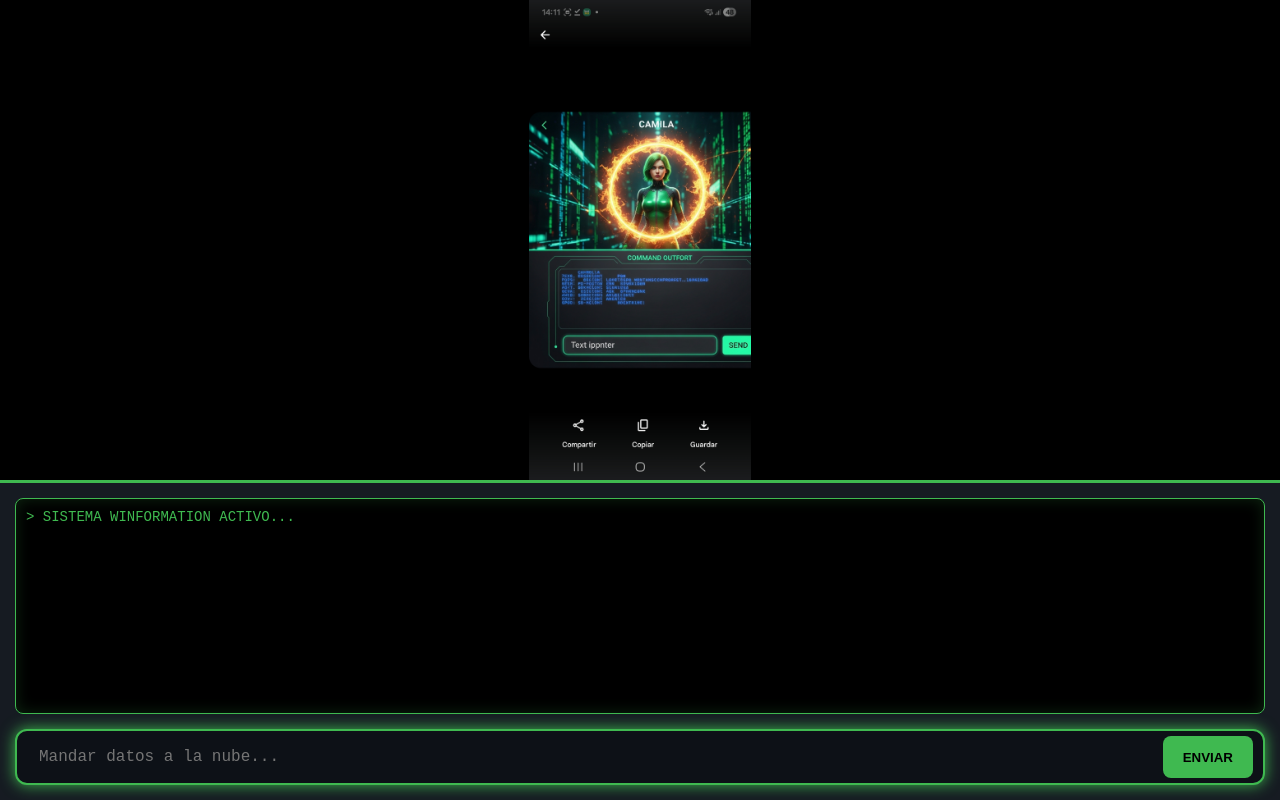
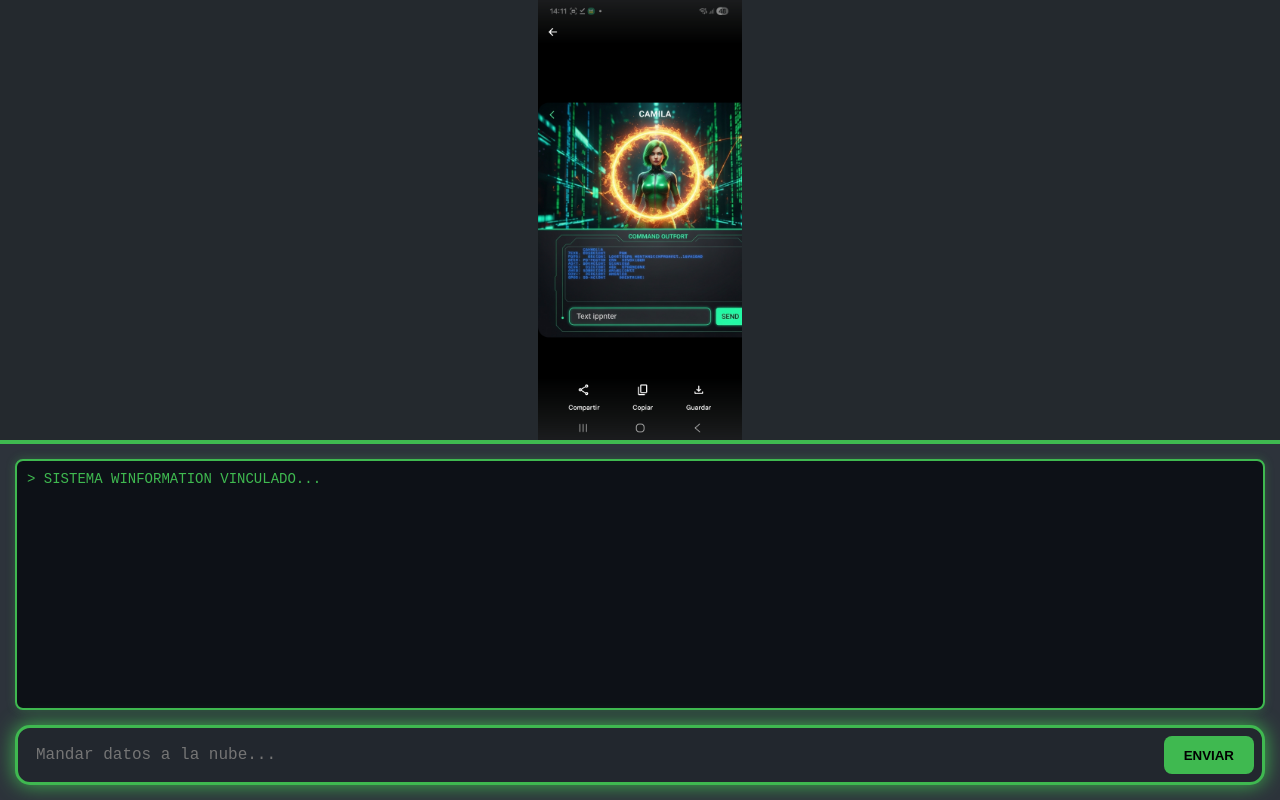
Before and after one commit to 2030grecko-spec/winformation-ia, a plain HTML site: page index.html in a window 1280 px wide. Drawn offline with Linux system fonts and the light colour scheme.

Commit message:
Update index.html

```diff
--- a/index.html
+++ b/index.html
@@ -3,37 +3,50 @@
 <head>
     <meta charset="UTF-8">
     <meta name="viewport" content="width=device-width, initial-scale=1.0">
-    <title>Winformation IA - Centro de Control</title>
+    <title>Winformation IA - M y F</title>
     <style>
-        body { background-color: #000; margin: 0; padding: 0; font-family: 'Courier New', monospace; display: flex; flex-direction: column; height: 100vh; overflow: hidden; }
-        .impact-zone { width: 100%; height: 60%; display: flex; justify-content: center; align-items: center; border-bottom: 3px solid #3fb950; background: #000; }
+        /* FONDO GRIS TECNOLÓGICO - NADA DE NEGRO */
+        body { background-color: #1a1d23; margin: 0; padding: 0; font-family: 'Courier New', monospace; display: flex; flex-direction: column; height: 100vh; overflow: hidden; }
+
+        /* ZONA DE LA FOTO */
+        .impact-zone { width: 100%; height: 55%; display: flex; justify-content: center; align-items: center; background: #24292e; border-bottom: 4px solid #3fb950; }
         .impact-zone img { max-width: 100%; max-height: 100%; object-fit: contain; }
-        .control-panel { flex: 1; background: #161b22; padding: 15px; display: flex; flex-direction: column; }
-        .console-screen { background: #000; border: 1px solid #3fb950; border-radius: 8px; padding: 10px; flex-grow: 1; font-size: 14px; color: #58a6ff; overflow-y: auto; margin-bottom: 15px; box-shadow: inset 0 0 15px rgba(63, 185, 80, 0.2); }
-        .input-box { display: flex; gap: 10px; background: #0d1117; padding: 5px 10px; border: 2px solid #3fb950; border-radius: 12px; box-shadow: 0 0 15px #3fb950; }
-        input { background: transparent; border: none; color: #fff; flex: 1; padding: 12px; font-family: inherit; outline: none; font-size: 16px; }
+
+        /* PANEL DE CONTROL */
+        .control-panel { flex: 1; background: #2d333b; padding: 15px; display: flex; flex-direction: column; }
+
+        /* PANTALLA DE DATOS - FONDO AZUL MUY OSCURO (NO NEGRO) */
+        .console-screen { background: #0d1117; border: 2px solid #3fb950; border-radius: 8px; padding: 10px; flex-grow: 1; font-size: 14px; color: #58a6ff; overflow-y: auto; margin-bottom: 15px; box-shadow: 0 0 10px rgba(63, 185, 80, 0.3); }
+
+        /* RECUADRO VERDE ELÉCTRICO */
+        .input-box { display: flex; gap: 10px; background: #22272e; padding: 8px; border: 3px solid #3fb950; border-radius: 15px; box-shadow: 0 0 20px #3fb950; }
+        input { background: transparent; border: none; color: #fff; flex: 1; padding: 10px; font-family: inherit; outline: none; font-size: 16px; }
         button { background: #3fb950; border: none; color: #000; padding: 10px 20px; border-radius: 8px; cursor: pointer; font-weight: bold; }
     </style>
 </head>
 <body>
+
     <div class="impact-zone">
-        <img src="CamilaDelfuturo.jpg" alt="Camila del Futuro">
+        <img src="CamilaDelfuturo.jpg" alt="Winformation M y F">
     </div>
+
     <div class="control-panel">
         <div class="console-screen" id="log">
-            <div style="color: #3fb950;">> SISTEMA WINFORMATION ACTIVO...</div>
+            <div style="color: #3fb950;">> SISTEMA WINFORMATION VINCULADO...</div>
         </div>
+
         <div class="input-box">
             <input type="text" id="command" placeholder="Mandar datos a la nube...">
             <button onclick="send()">ENVIAR</button>
         </div>
     </div>
+
     <script>
         function send() {
             const cmd = document.getElementById('command');
             const log = document.getElementById('log');
             if(cmd.value.trim() !== "") {
-                log.innerHTML += `<div style="color:#58a6ff">> DATOS NUBE: ${cmd.value}</div>`;
+                log.innerHTML += `<div style="color:#58a6ff">> NUBE: ${cmd.value}</div>`;
                 cmd.value = "";
                 log.scrollTop = log.scrollHeight;
             }
```
